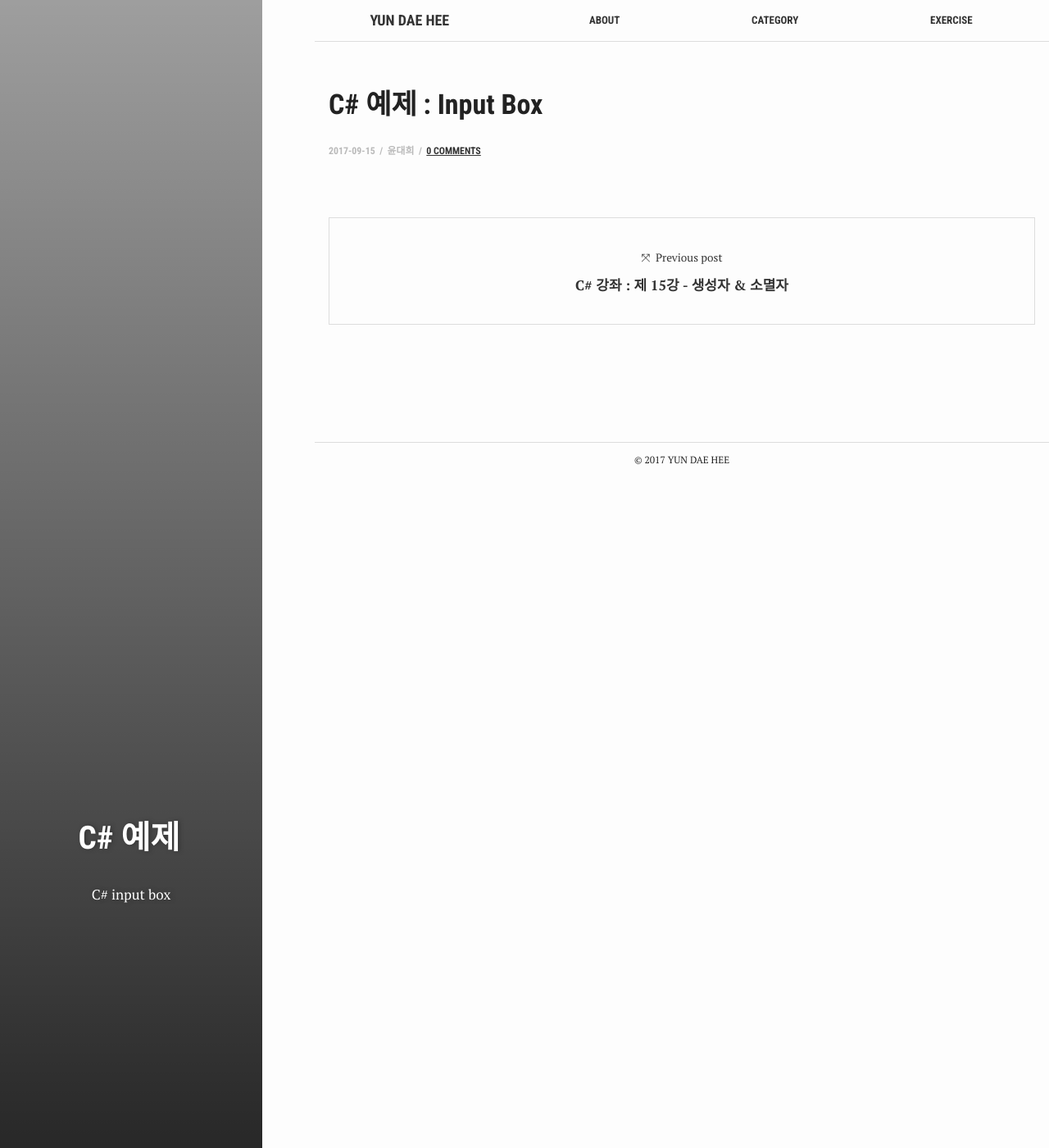
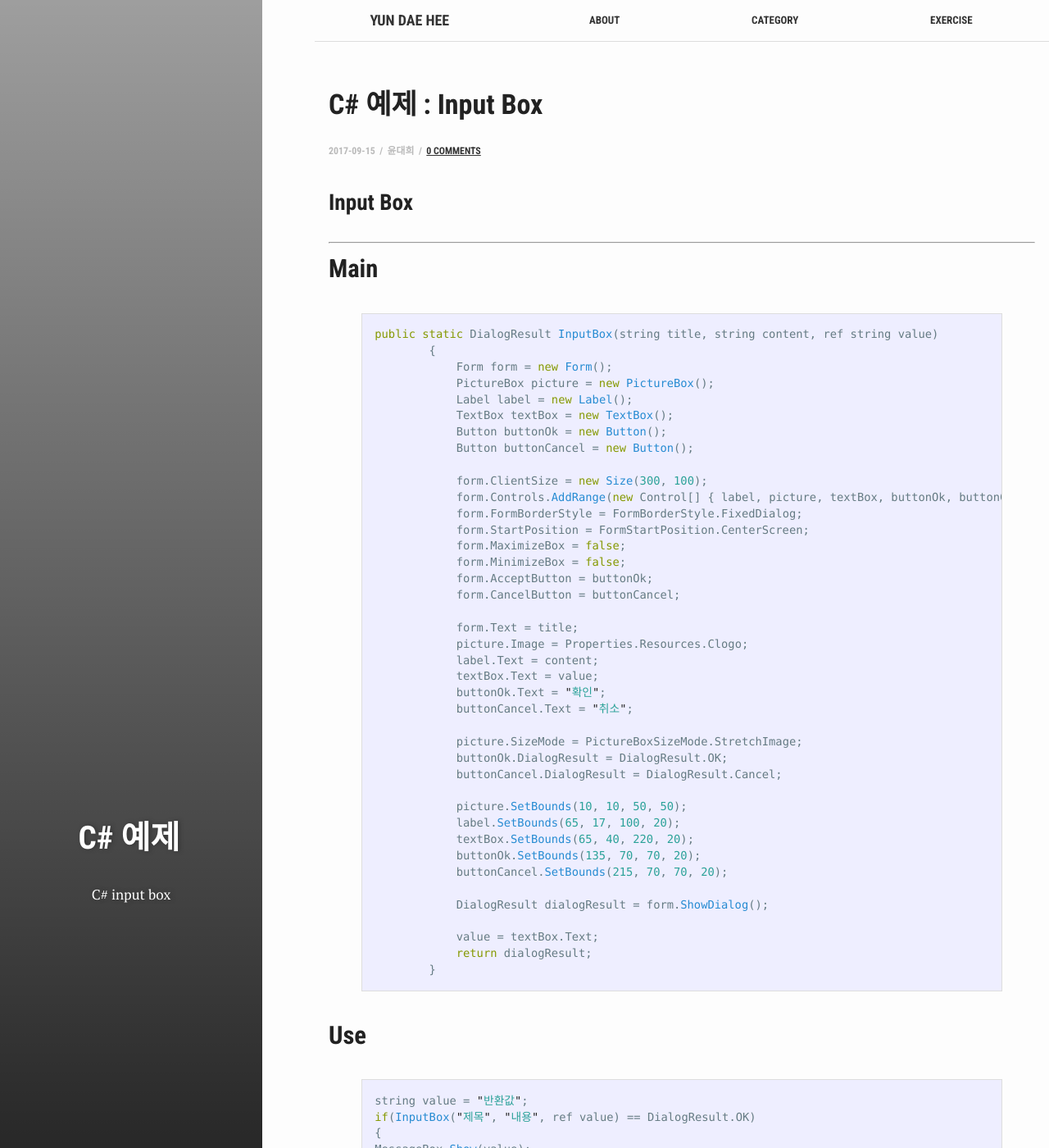
Before and after one commit to test076923/076923.github.io, a Jekyll site: the page built from _posts/2017-09-15-C#-ex-1.md, in a window 1280 px wide and 1400 px high. Shown: the whole window at 82% size. Built offline with Jekyll 4.4.1, drawn with Linux system fonts in a browser that asks for light colours; comment, search, counter and statistics services are not loaded.

Commit message:
Update 2017-09-15-C#-ex-1.md

```diff
--- a/_posts/2017-09-15-C#-ex-1.md
+++ b/_posts/2017-09-15-C#-ex-1.md
@@ -11,3 +11,61 @@ tags: ['C# 예제']
 author: 윤대희
 star: true
 ---
+
+### Input Box  ###
+----------
+
+## Main ##
+
+{% highlight js %}
+public static DialogResult InputBox(string title, string content, ref string value)
+        {
+            Form form = new Form();
+            PictureBox picture = new PictureBox();
+            Label label = new Label();
+            TextBox textBox = new TextBox();
+            Button buttonOk = new Button();
+            Button buttonCancel = new Button();
+
+            form.ClientSize = new Size(300, 100);
+            form.Controls.AddRange(new Control[] { label, picture, textBox, buttonOk, buttonCancel });
+            form.FormBorderStyle = FormBorderStyle.FixedDialog;
+            form.StartPosition = FormStartPosition.CenterScreen;
+            form.MaximizeBox = false;
+            form.MinimizeBox = false;
+            form.AcceptButton = buttonOk;
+            form.CancelButton = buttonCancel;
+
+            form.Text = title;
+            picture.Image = Properties.Resources.Clogo;
+            label.Text = content;
+            textBox.Text = value;
+            buttonOk.Text = "확인";
+            buttonCancel.Text = "취소";
+
+            picture.SizeMode = PictureBoxSizeMode.StretchImage;
+            buttonOk.DialogResult = DialogResult.OK;
+            buttonCancel.DialogResult = DialogResult.Cancel;
+
+            picture.SetBounds(10, 10, 50, 50);
+            label.SetBounds(65, 17, 100, 20);
+            textBox.SetBounds(65, 40, 220, 20);
+            buttonOk.SetBounds(135, 70, 70, 20);
+            buttonCancel.SetBounds(215, 70, 70, 20);
+
+            DialogResult dialogResult = form.ShowDialog();
+
+            value = textBox.Text;
+            return dialogResult;
+        }
+{% endhighlight %}
+
+
+## Use ##
+{% highlight js %}
+string value = "반환값";
+if(InputBox("제목", "내용", ref value) == DialogResult.OK)
+{
+MessageBox.Show(value);
+}
+{% endhighlight %}
```
